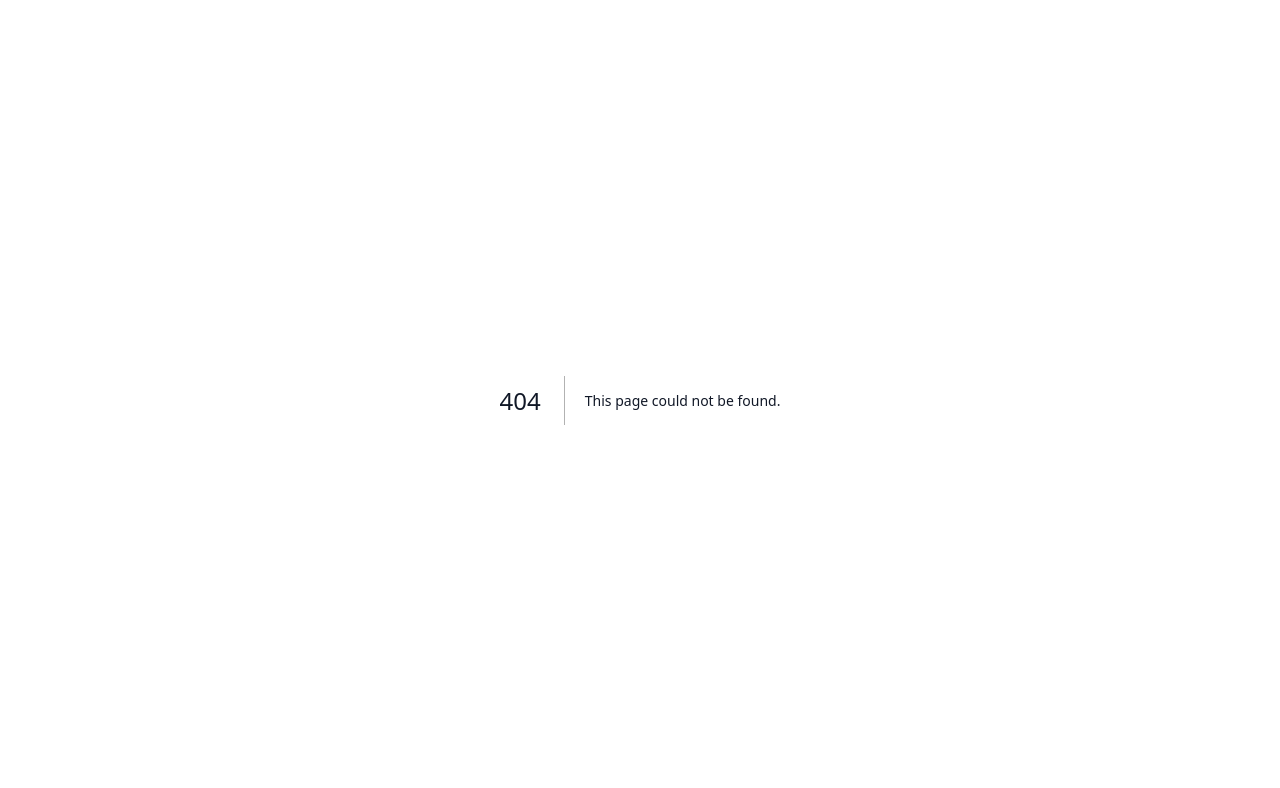
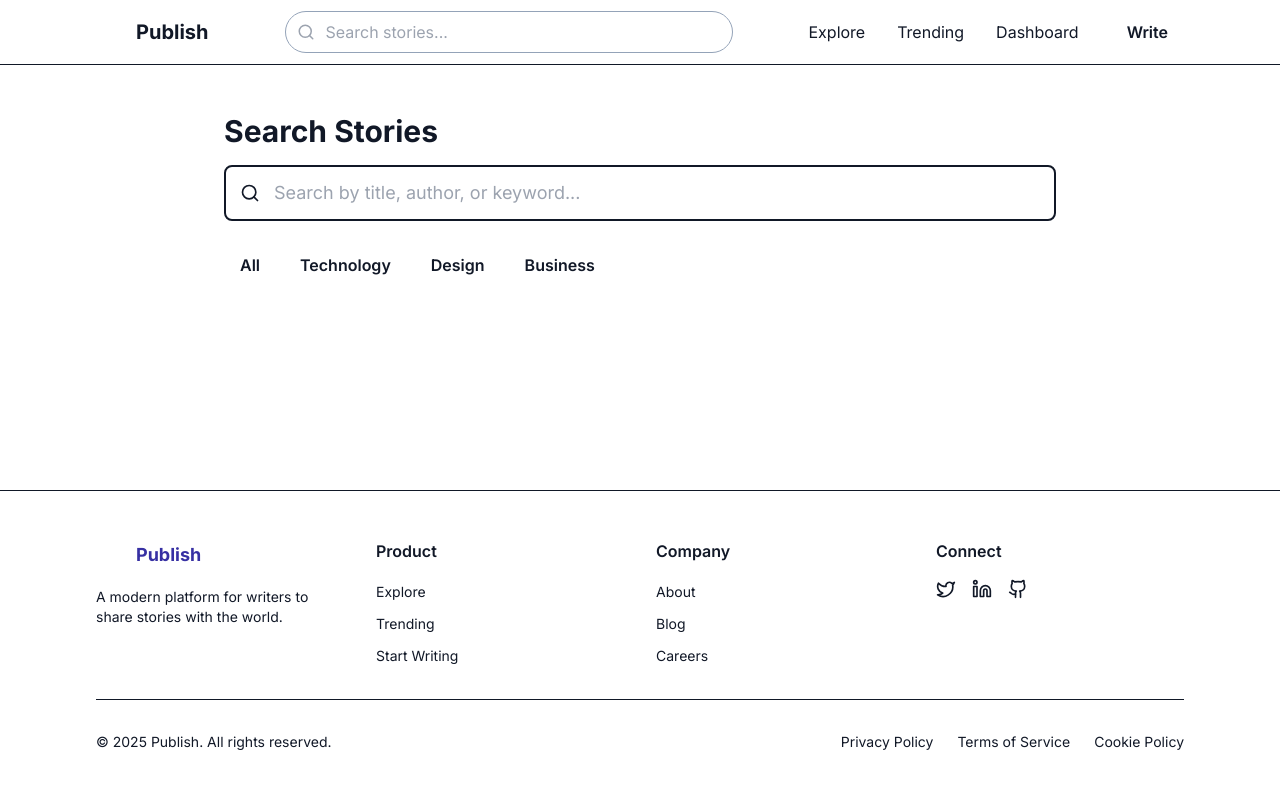
Before and after one commit to Ualine055/Phase-Two-Capstone-Project, a Next.js app in the folder publishing-platform/: page /search in a window 1280 px wide. Before the commit this address had no page. Shown: the top 788 px of the page. Built offline with nearby package versions, Linux system fonts and the light colour scheme.

Commit message:
created the search page

```diff
--- /dev/null
+++ b/publishing-platform/app/search/page.tsx
@@ -0,0 +1,145 @@
+"use client"
+
+import { useState, useEffect } from "react"
+import { Header } from "@/components/header"
+import { Footer } from "@/components/footer"
+import Link from "next/link"
+import { Search, Heart, MessageCircle, Loader2 } from 'lucide-react'
+
+export default function SearchPage() {
+  const [query, setQuery] = useState("")
+  const [results, setResults] = useState([])
+  const [isLoading, setIsLoading] = useState(false)
+  const [selectedFilter, setSelectedFilter] = useState("all")
+
+  // Debounced search
+  useEffect(() => {
+    if (!query.trim()) {
+      setResults([])
+      return
+    }
+
+    const timer = setTimeout(() => {
+      setIsLoading(true)
+      // Simulate API call
+      setTimeout(() => {
+        setResults([
+          {
+            id: 1,
+            title: "Getting Started with Next.js 16",
+            excerpt: "Learn how to build modern applications...",
+            author: "Sarah Chen",
+            avatar: "/abstract-profile.png",
+            date: "2 hours ago",
+            readTime: "8 min",
+            likes: 1240,
+            comments: 48,
+          },
+          {
+            id: 2,
+            title: "Advanced TypeScript Patterns",
+            excerpt: "Master advanced TypeScript for enterprise apps...",
+            author: "Emma Johnson",
+            avatar: "/abstract-geometric-profile.png",
+            date: "1 day ago",
+            readTime: "12 min",
+            likes: 856,
+            comments: 32,
+          },
+        ])
+        setIsLoading(false)
+      }, 300)
+    }, 500)
+
+    return () => clearTimeout(timer)
+  }, [query])
+
+  return (
+    <div className="flex flex-col min-h-screen">
+      <Header isAuthenticated={true} />
+
+      <div className="flex-1 bg-background">
+        <div className="max-w-4xl mx-auto px-4 sm:px-6 lg:px-8 py-12">
+          {/* Search Header */}
+          <div className="mb-8">
+            <h1 className="text-3xl font-bold text-foreground mb-4">Search Stories</h1>
+
+            <div className="relative mb-6">
+              <Search className="absolute left-4 top-1/2 -translate-y-1/2 text-foreground/50" size={20} />
+              <input
+                type="text"
+                value={query}
+                onChange={(e) => setQuery(e.target.value)}
+                placeholder="Search by title, author, or keyword..."
+                className="w-full pl-12 pr-4 py-3 rounded-lg border-2 border-border bg-background focus:outline-none focus:ring-2 focus:ring-primary/50 focus:border-transparent text-lg"
+              />
+              {isLoading && <Loader2 className="absolute right-4 top-1/2 -translate-y-1/2 animate-spin text-foreground/50" size={20} />}
+            </div>
+
+            {/* Filters */}
+            <div className="flex gap-2">
+              {["all", "Technology", "Design", "Business"].map((filter) => (
+                <button
+                  key={filter}
+                  onClick={() => setSelectedFilter(filter)}
+                  className={`px-4 py-2 rounded-full font-semibold transition-colors capitalize ${
+                    selectedFilter === filter
+                      ? "bg-primary text-primary-foreground"
+                      : "bg-muted text-foreground/70 hover:bg-muted/80"
+                  }`}
+                >
+                  {filter}
+                </button>
+              ))}
+            </div>
+          </div>
+
+          {/* Results */}
+          <div className="space-y-4">
+            {results.length === 0 && query && !isLoading && (
+              <div className="text-center py-12">
+                <p className="text-foreground/70">No stories found for "{query}". Try different keywords.</p>
+              </div>
+            )}
+
+            {results.map((post) => (
+              <Link key={post.id} href={`/post/${post.id}`}>
+                <div className="p-6 rounded-lg bg-card border border-border hover:shadow-lg transition-shadow cursor-pointer">
+                  <div className="flex gap-6">
+                    <div className="flex-1">
+                      <h3 className="text-lg font-bold text-foreground mb-2 hover:text-primary transition-colors">
+                        {post.title}
+                      </h3>
+                      <p className="text-foreground/70 mb-4">{post.excerpt}</p>
+
+                      <div className="flex items-center gap-3 mb-4">
+                        <img src={post.avatar || "/placeholder.svg"} alt={post.author} width={32} height={32} className="w-8 h-8 rounded-full" />
+                        <p className="text-sm font-semibold text-foreground">{post.author}</p>
+                        <span className="text-foreground/60">•</span>
+                        <p className="text-sm text-foreground/60">{post.date}</p>
+                      </div>
+
+                      <div className="flex flex-wrap gap-4 text-sm text-foreground/60">
+                        <span>{post.readTime} read</span>
+                        <span className="flex items-center gap-1">
+                          <Heart size={16} />
+                          {post.likes}
+                        </span>
+                        <span className="flex items-center gap-1">
+                          <MessageCircle size={16} />
+                          {post.comments}
+                        </span>
+                      </div>
+                    </div>
+                  </div>
+                </div>
+              </Link>
+            ))}
+          </div>
+        </div>
+      </div>
+
+      <Footer />
+    </div>
+  )
+}
```
